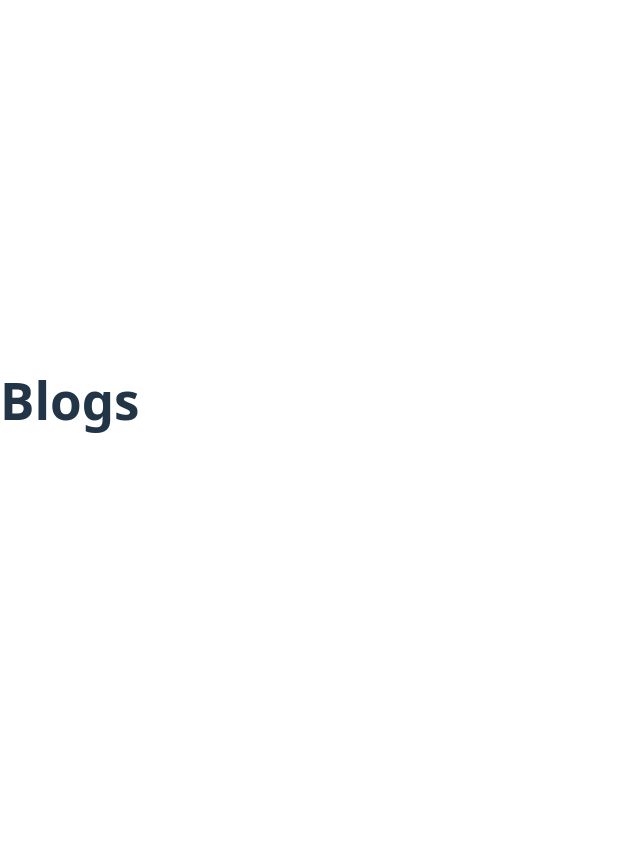
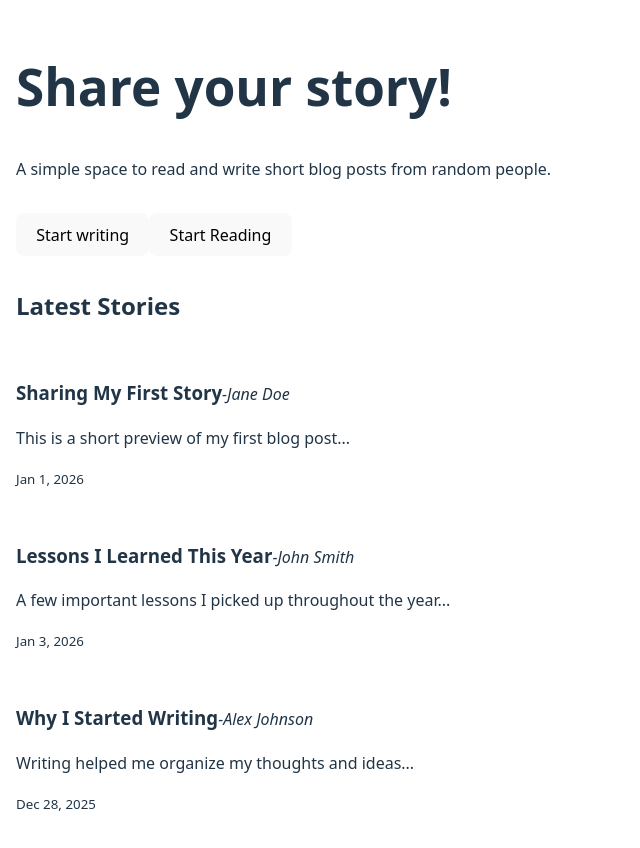
Before and after one commit to jayson-baribar/simple-blog-app, a React (Vite) app: page /blogs in a window 1280 px wide. Shown: the whole page, without its empty margins (0-640 px from the left). Before the commit the page ends 800 px from the top, so only its background shows below. Built offline with nearby package versions, Linux system fonts and the light colour scheme.

Commit message:
Add blog landing page with mock data

```diff
--- /dev/null
+++ b/src/data/mockBlogs.ts
@@ -0,0 +1,26 @@
+// add type for compile-time only imports
+import type { Blog } from "../types/blog";
+
+export const mockBlogs: Blog[] = [
+  {
+    id: 1,
+    title: "Sharing My First Story",
+    author: "Jane Doe",
+    preview: "This is a short preview of my first blog post...",
+    createdAt: "Jan 1, 2026",
+  },
+  {
+    id: 2,
+    title: "Lessons I Learned This Year",
+    author: "John Smith",
+    preview: "A few important lessons I picked up throughout the year...",
+    createdAt: "Jan 3, 2026",
+  },
+  {
+    id: 3,
+    title: "Why I Started Writing",
+    author: "Alex Johnson",
+    preview: "Writing helped me organize my thoughts and ideas...",
+    createdAt: "Dec 28, 2025",
+  },
+];
--- a/src/pages/Blogs.tsx
+++ b/src/pages/Blogs.tsx
@@ -1,8 +1,52 @@
 import Page from "../components/layout/Page";
+import { mockBlogs } from "../data/mockBlogs";
 
 const Blogs = () => {
 
-    return <h1> Blogs </h1>;
+    return (
+
+        <Page>
+
+            <section style ={{ marginBottom: "2rem" }}>
+            <h1> Share your story! </h1>
+
+            <p>
+                A simple space to read and write short blog posts from random people.
+            </p>
+
+            <button style={{ marginTop: "1rem" }}>Start writing </button>
+            <button style={{ marginTop: "1rem" }}>Start Reading </button>
+            </section>
+
+            {/* Blog List */}
+
+            <section>
+                <h2> Latest Stories </h2>
+                {mockBlogs.map((blog)=>(
+                    <article
+
+                    key = {blog.id}
+                    style={{
+                        padding: "1rem 0",
+                        borderBottom: "1px solid white"
+                    }}
+                    >
+
+                        <h3>
+                            {blog.title}
+                            <address style = {{ display: "inline", fontWeight: "normal", fontSize: "1rem"}}>
+                                -{blog.author}
+                            </address>
+                        </h3>
+
+                        <p>{blog.preview}</p>
+                        <small > {blog.createdAt} </small>
+
+                    </article>
+                ))}
+            </section>
+        </Page>
+    )
 }
 
 export default Blogs;
--- /dev/null
+++ b/src/types/blog.ts
@@ -0,0 +1,9 @@
+export interface Blog{
+
+    id: number;
+    title: string;
+    author: string;
+    preview: string;
+    createdAt:string;
+
+}
```
